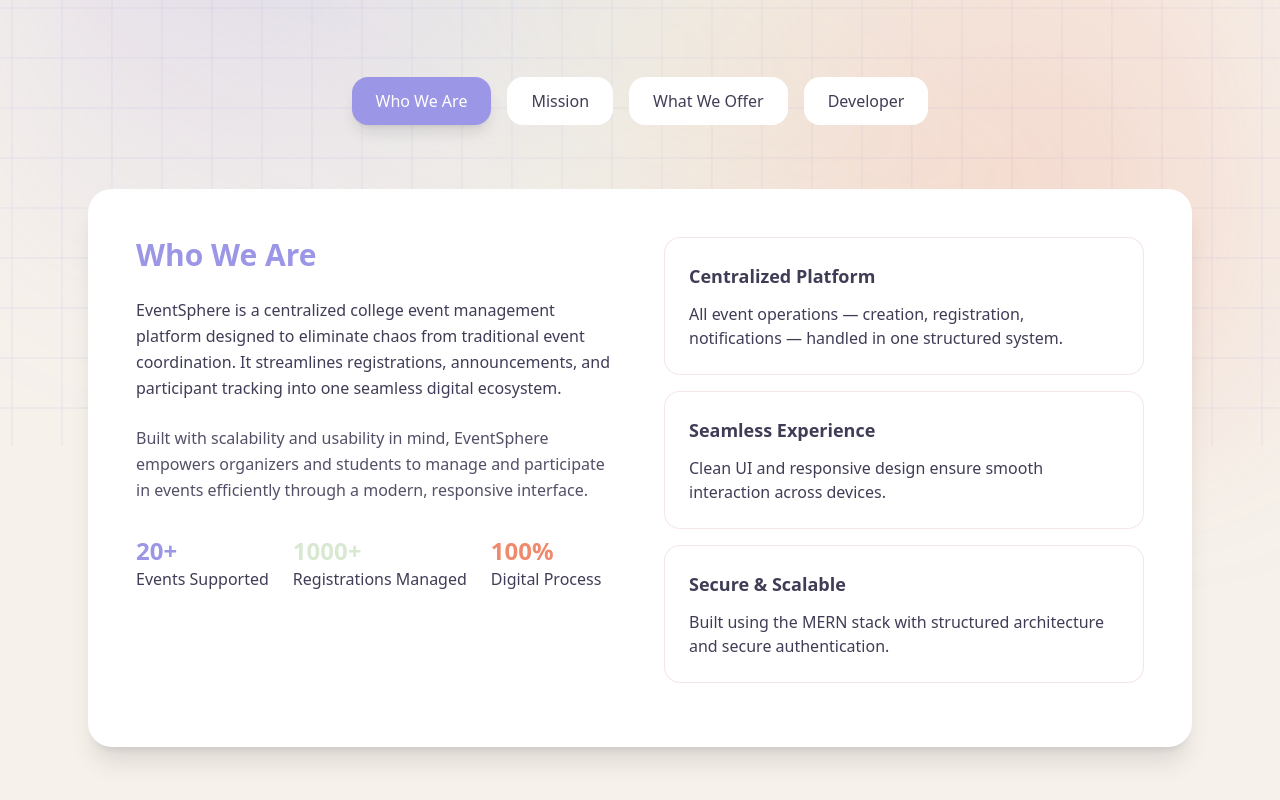
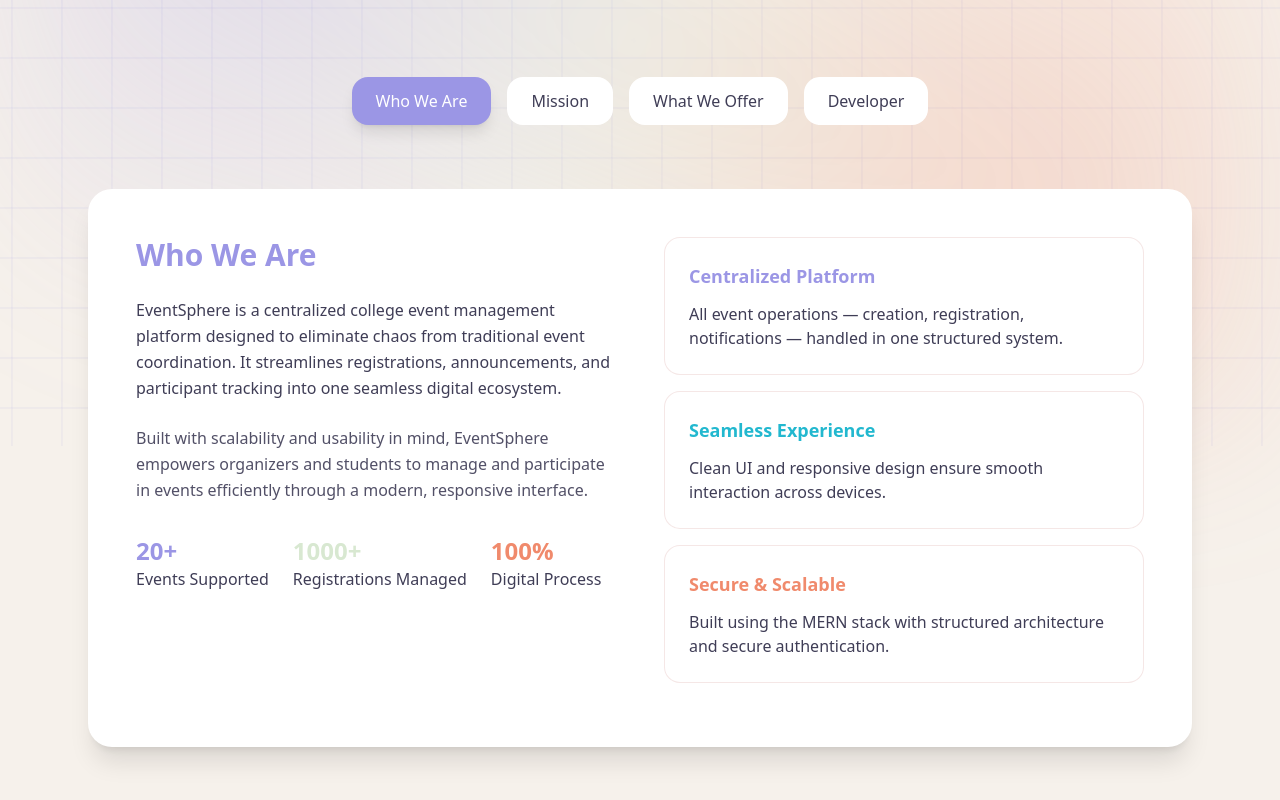
Before and after one commit to JanhaviShigwan/FinalYearProject, a React (Create React App) app in the folder Frontend/eventsphere/: page /about in a window 1280 px wide. Shown: the part 354-1154 px from the top of the page. Built offline with nearby package versions, Linux system fonts and the light colour scheme.

Commit message:
Updated AboutUs CSS

```diff
--- a/Frontend/eventsphere/src/pages/AboutUs.jsx
+++ b/Frontend/eventsphere/src/pages/AboutUs.jsx
@@ -90,7 +90,7 @@
 
                   <div className="feature-list">
                     <div className="feature-card purple-glow">
-                      <h3>Centralized Platform</h3>
+                      <h3 className="text-[#9B96E5]">Centralized Platform</h3>
                       <p>
                         All event operations — creation, registration, notifications —
                         handled in one structured system.
@@ -98,14 +98,14 @@
                     </div>
 
                     <div className="feature-card teal-glow">
-                      <h3>Seamless Experience</h3>
+                      <h3 className="text-[#22B8CF]">Seamless Experience</h3>
                       <p>
                         Clean UI and responsive design ensure smooth interaction across devices.
                       </p>
                     </div>
 
                     <div className="feature-card peach-glow">
-                      <h3>Secure & Scalable</h3>
+                      <h3 className="text-[#F08A6C]">Secure & Scalable</h3>
                       <p>
                         Built using the MERN stack with structured architecture and secure authentication.
                       </p>
--- a/Frontend/eventsphere/src/styles/aboutus.css
+++ b/Frontend/eventsphere/src/styles/aboutus.css
@@ -161,7 +161,7 @@
 }
 
 .teal-glow {
-  @apply hover:shadow-[0_0_25px_rgba(216,232,209,0.4)];
+  @apply hover:shadow-[0_0_25px_rgba(216,232,209,0.75)];
 }
 
 .peach-glow {
@@ -179,7 +179,7 @@
 }
 
 .mission-subtitle {
-  @apply mt-4 max-w-2xl mx-auto font-semibold;
+  @apply mt-4 max-w-2xl mx-auto;
   color: #3F3D56;
   line-height: 1.8;
   text-shadow: 0 1px 1px rgba(0,0,0,0.05);
@@ -238,7 +238,7 @@
 }
 
 .mission-card p {
-  @apply text-sm leading-relaxed font-medium;
+  @apply text-base leading-relaxed;
   color: #3F3D56;
   line-height: 1.7;
 }
@@ -254,7 +254,7 @@
 }
 
 .offer-subtitle {
-  @apply mt-4 max-w-2xl mx-auto font-semibold;
+  @apply mt-4 max-w-2xl mx-auto;
   color: #3F3D56;
   line-height: 1.8;
   text-shadow: 0 1px 1px rgba(0,0,0,0.05);
@@ -313,7 +313,7 @@
 }
 
 .offer-card p {
-  @apply text-sm leading-relaxed font-medium;
+  @apply text-base leading-relaxed;
   color: #3F3D56;
   line-height: 1.7;
 }
@@ -359,13 +359,13 @@
 }
 
 .dev-text {
-  @apply leading-relaxed font-medium;
+  @apply leading-relaxed;
   color: #3F3D56;
   line-height: 1.8;
 }
 
 .dev-links {
-  @apply flex gap-4;
+  @apply flex mt-4 gap-4;
 }
 
 .dev-btn {
```
